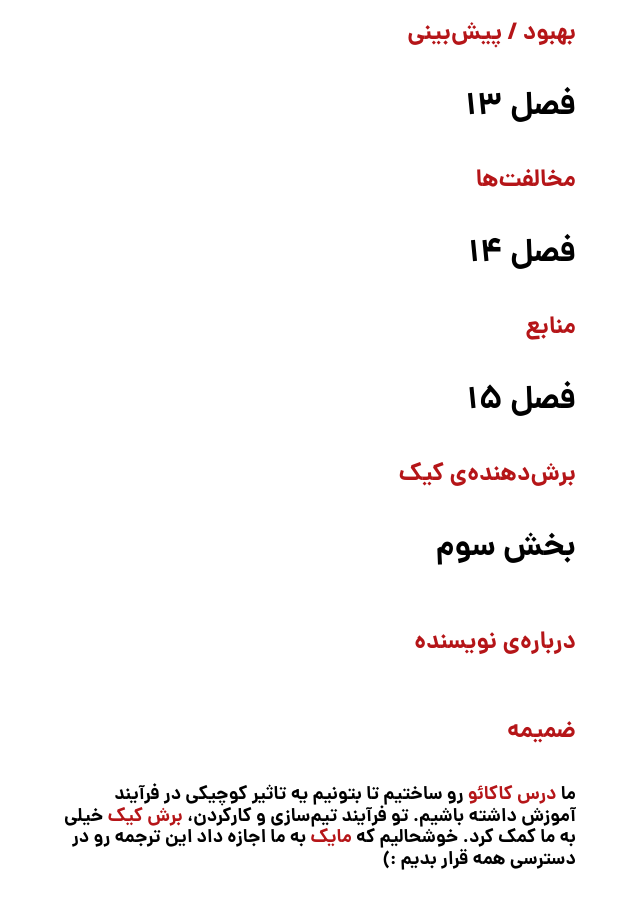
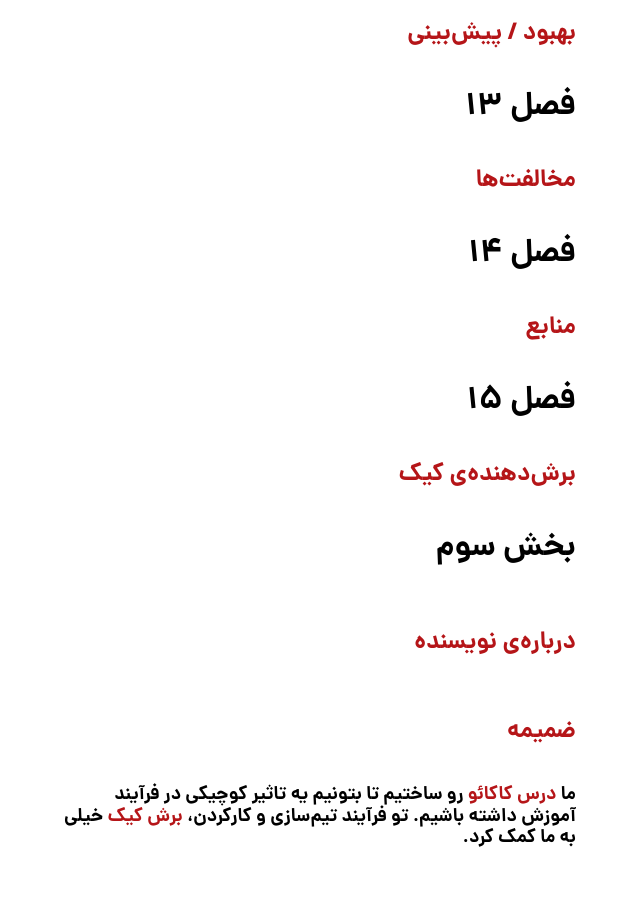
Before and after one commit to KhashayarMirMS/slicing-pie, a Jekyll site: the page built from index.md, in a window 1280 px wide and 900 px high, scrolled down 2389 px. Shown: the whole window, without its empty margins (320-960 px from the left). Built offline with Jekyll 4.4.1, drawn with Linux system fonts in a browser that asks for light colours; nearby versions of some CDN libraries; after the commit the page ends 3268 px from its top, so only the background shows below that; some of the changed lines change nothing that is shown.

Commit message:
footer changed

```diff
--- a/_includes/footer.html
+++ b/_includes/footer.html
@@ -5,8 +5,9 @@
         رو ساختیم تا بتونیم یه تاثیر کوچیکی در فرآیند آموزش داشته باشیم. تو
         فرآیند تیم‌سازی و کار‌کردن،
         <a href="https://slicingpie.com">برش کیک</a>
-        خیلی به ما کمک کرد. خوشحالیم که
+        خیلی به ما کمک کرد.
+        {% comment %} خوشحالیم که
         <a href="https://en.wikipedia.org/wiki/Mike_Moyer">مایک</a>
-        به ما اجازه داد این ترجمه رو در دسترسی همه قرار بدیم :)
+        به ما اجازه داد این ترجمه رو در دسترسی همه قرار بدیم :) {% endcomment %}
     </h3>
 </div>
```
